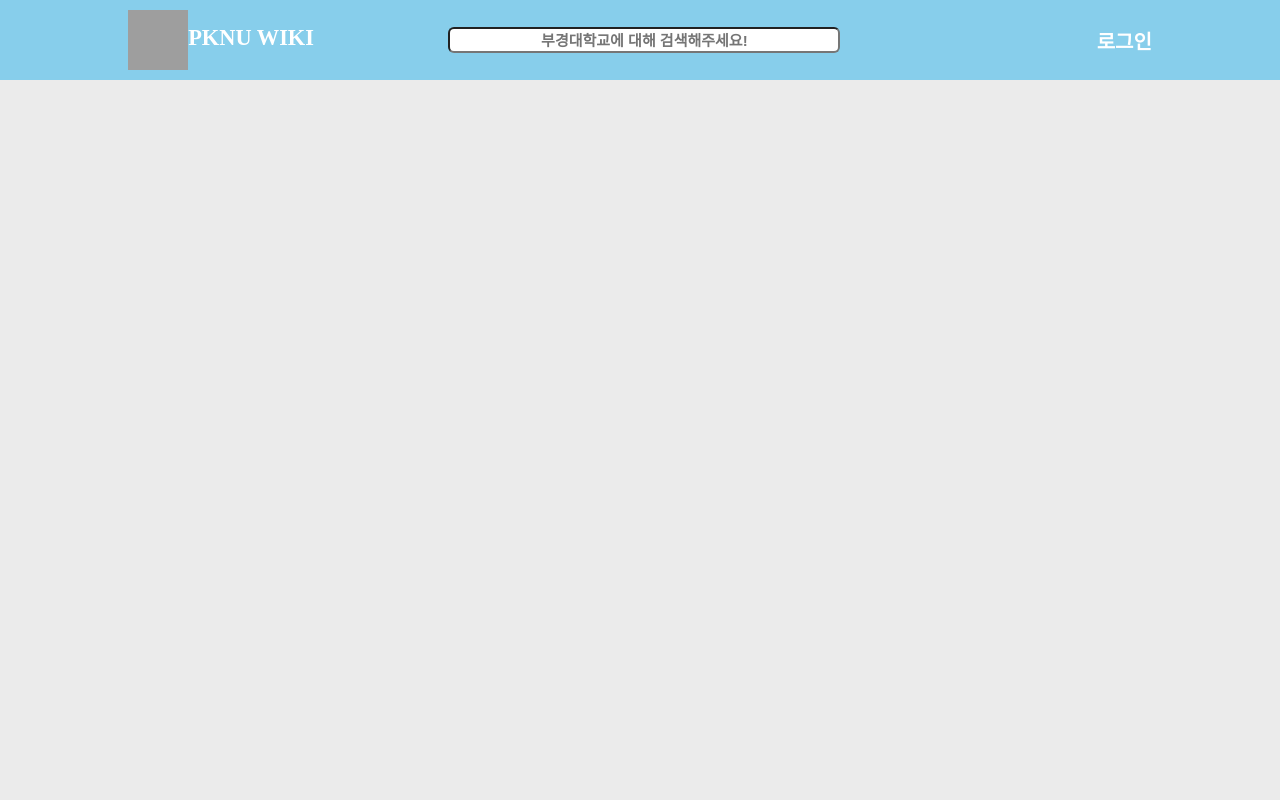
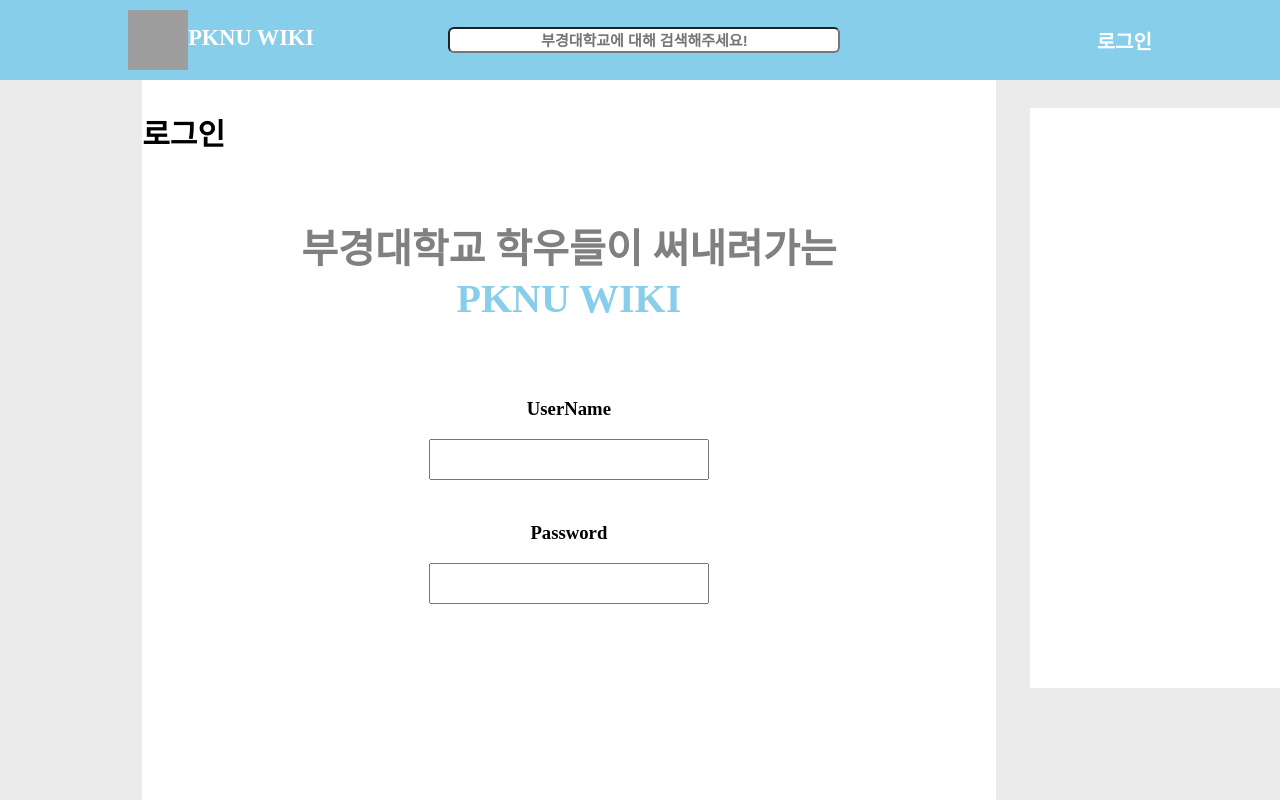
Before and after one commit to dl57934/PKNUWIKI, a React (Create React App) app in the folder front/: page /login in a window 1280 px wide. Shown: the top 800 px of the page. Built offline with nearby package versions, Linux system fonts and the light colour scheme; grey boxes are pictures that could not be loaded.

Commit message:
making ~~ Login Page

```diff
--- a/front/src/App.js
+++ b/front/src/App.js
@@ -3,6 +3,7 @@
 import Header from "Components/Header";
 import Home from "Pages/Home";
 import SearchResult from "Pages/SearchResult";
+import Login from "Pages/Login";
 
 const App = () => {
   return (
@@ -12,6 +13,7 @@
         <Switch>
           <Route exact={true} path={"/부경위키:대문"} component={Home} />
           <Route path={"/searchResult/:name"} component={SearchResult} />
+          <Route path={"/login"} component={Login} />
         </Switch>
       </BrowserRouter>
     </Fragment>
--- a/front/src/Components/Header.js
+++ b/front/src/Components/Header.js
@@ -1,5 +1,4 @@
 import React, { useState, useEffect, Fragment } from "react";
-import { Redirect } from "react-router-dom";
 import styled from "styled-components";
 import useInputTag from "Hooks/inputTag";
 
--- /dev/null
+++ b/front/src/Components/Title.js
@@ -0,0 +1,13 @@
+import React from "react";
+import styled from "styled-components";
+
+const Title = ({ text }) => {
+  return <TitleDeco>{text}</TitleDeco>;
+};
+
+export default Title;
+
+const TitleDeco = styled.p`
+  font-weight: bold;
+  font-size: 30px;
+`;
--- /dev/null
+++ b/front/src/Components/WebTitle.js
@@ -0,0 +1,23 @@
+import React from "react";
+import styled from "styled-components";
+
+const WebTitle = () => {
+  return (
+    <Description id="description">
+      부경대학교 학우들이 써내려가는 <br />
+      <Name color="skyblue">PKNU WIKI</Name>
+    </Description>
+  );
+};
+
+const Name = styled.span`
+  color: ${props => props.color};
+`;
+
+const Description = styled.h2`
+  text-align: center;
+  font-size: 40px;
+  color: grey;
+`;
+
+export default WebTitle;
--- /dev/null
+++ b/front/src/Pages/Login/CenterSection.js
@@ -0,0 +1,46 @@
+import React from "react";
+import styled from "styled-components";
+import useInputTag from "Hooks/inputTag";
+import Title from "Components/Title";
+import WebTitle from "Components/WebTitle";
+
+const CenterSection = () => {
+  const id = useInputTag("");
+  const password = useInputTag("");
+  return (
+    <Container>
+      <Title text={`로그인`} />
+      <WebTitle />
+      <InputBox>
+        <Preface>UserName</Preface>
+        <LoginInput type="id" {...id} />
+        <Preface>Password</Preface>
+        <LoginInput type="password" {...password} />
+      </InputBox>
+    </Container>
+  );
+};
+
+export default CenterSection;
+
+const Container = styled.div`
+  display: flex;
+  flex-direction: column;
+`;
+
+const InputBox = styled.div`
+  display: flex;
+  flex-direction: column;
+  justify-content: center;
+  align-items: center;
+`;
+
+const LoginInput = styled.input`
+  width: 30%;
+  padding: 10px;
+  font-size: 15px;
+`;
+
+const Preface = styled.h3`
+  margin-top: 5%;
+`;
--- /dev/null
+++ b/front/src/Pages/Login/Login.js
@@ -0,0 +1,9 @@
+import React from "react";
+import BackgroundView from "Components/BackgroundView";
+import CenterSection from "./CenterSection";
+
+const Login = () => {
+  return <BackgroundView CenterSection={CenterSection} />;
+};
+
+export default Login;
--- /dev/null
+++ b/front/src/Pages/Login/index.js
@@ -0,0 +1,2 @@
+import Login from "./Login";
+export default Login;
```
